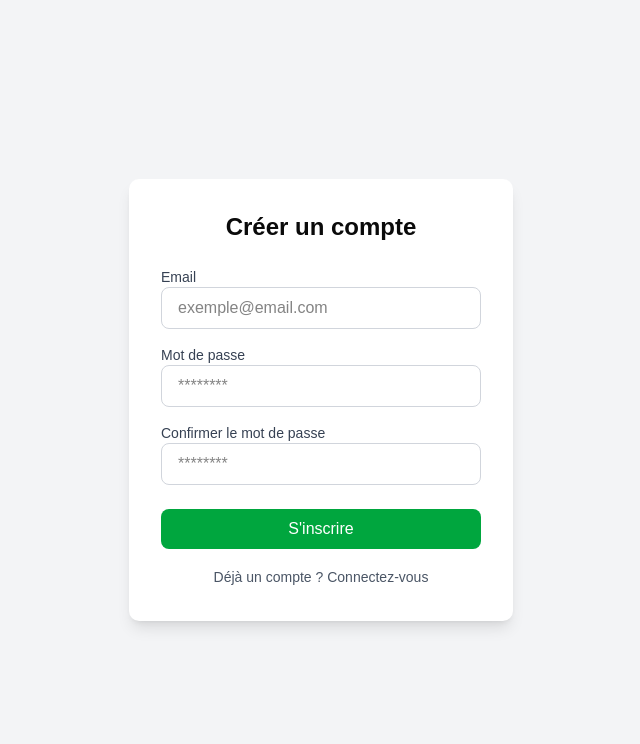
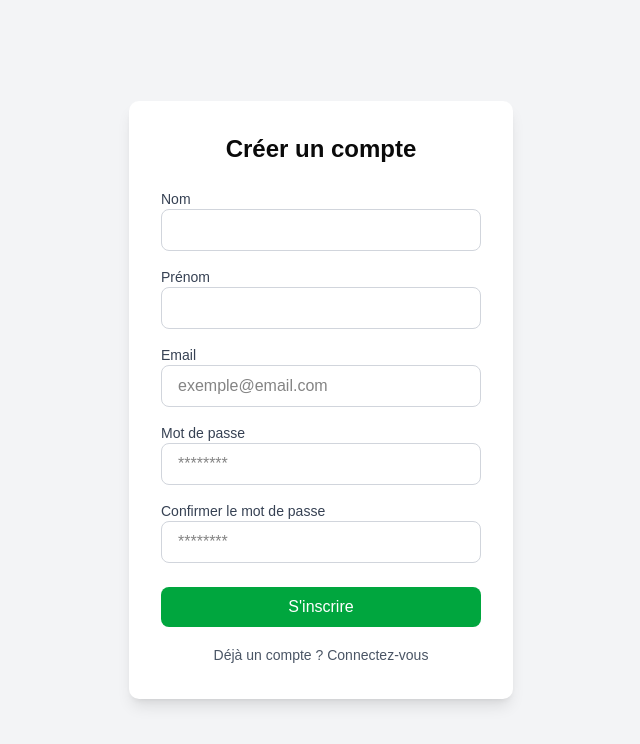
Before and after one commit to Marc-Desir-Bouanga-Niambi/Greni, a Next.js app in the folder grenishop/: page /inscription in a window 1280 px wide. Shown: the top 744 px of the page, without its empty margins (319-959 px from the left). Built offline with nearby package versions, Linux system fonts and the light colour scheme.

Commit message:
Résolution du conflit dans api.ts

```diff
--- a/grenishop/app/inscription/page.tsx
+++ b/grenishop/app/inscription/page.tsx
@@ -1,31 +1,47 @@
-'use client';
+"use client";
 
-import { useState } from 'react';
-import { useRouter } from 'next/navigation';
+import { useRouter } from "next/navigation";
+import { useState } from "react";
 
 export default function Inscription() {
-  const [email, setEmail] = useState('');
-  const [password, setPassword] = useState('');
-  const [confirmPassword, setConfirmPassword] = useState('');
-  const [error, setError] = useState('');
+  const [email, setEmail] = useState("");
+  const [password, setPassword] = useState("");
+  const [confirmPassword, setConfirmPassword] = useState("");
+  const [nom, setNom] = useState("");
+  const [prenom, setPrenom] = useState("");
+  const [motDePasse, setMotDePasse] = useState("");
+  const [error, setError] = useState("");
   const router = useRouter();
 
-  const handleSubmit = (e: React.FormEvent) => {
+  const handleSubmit = async (e: React.FormEvent) => {
     e.preventDefault();
-
-    if (email === '' || password === '' || confirmPassword === '') {
-      setError('Tous les champs sont obligatoires');
-      return;
+    try {
+      const response = await fetch(
+        "https://grenishop-agdfdkhbcpf8erfv.francecentral-01.azurewebsites.net",
+        {
+          method: "POST",
+          headers: {
+            "Content-Type": "application/json",
+          },
+          body: JSON.stringify({
+            nom: nom,
+            prenom: prenom,
+            email: email,
+            motDePasse: motDePasse,
+          }),
+        }
+      );
+      const data = await response.json();
+      if (response.ok) {
+        // Redirection vers la page de connexion
+        router.push("/connexion");
+      } else {
+        // Gérer l'erreur
+        console.error(data.message);
+      }
+    } catch (error) {
+      console.error("Erreur:", error);
     }
-
-    if (password !== confirmPassword) {
-      setError('Les mots de passe ne correspondent pas');
-      return;
-    }
-
-    setError('');
-    alert('Inscription réussie');
-    router.push('/connexion'); // Après inscription, retour à la connexion
   };
 
   return (
@@ -36,13 +52,52 @@ export default function Inscription() {
 
       <div className="flex justify-center items-center h-screen bg-gray-100">
         <div className="bg-white p-8 rounded-lg shadow-lg w-full max-w-sm">
-          <h2 className="text-2xl font-semibold text-center mb-6">Créer un compte</h2>
+          <h2 className="text-2xl font-semibold text-center mb-6">
+            Créer un compte
+          </h2>
 
           {error && <div className="text-red-500 text-sm mb-4">{error}</div>}
 
           <form onSubmit={handleSubmit}>
             <div className="mb-4">
-              <label htmlFor="email" className="block text-sm font-medium text-gray-700">
+              <label
+                htmlFor="nom"
+                className="block text-sm font-medium text-gray-700"
+              >
+                Nom
+              </label>
+              <input
+                id="nom"
+                type="text"
+                value={nom}
+                onChange={(e) => setNom(e.target.value)}
+                className="w-full px-4 py-2 border border-gray-300 rounded-md focus:outline-none focus:ring-2 focus:ring-green-500"
+                required
+              />
+            </div>
+
+            <div className="mb-4">
+              <label
+                htmlFor="prenom"
+                className="block text-sm font-medium text-gray-700"
+              >
+                Prénom
+              </label>
+              <input
+                id="prenom"
+                type="text"
+                value={prenom}
+                onChange={(e) => setPrenom(e.target.value)}
+                className="w-full px-4 py-2 border border-gray-300 rounded-md focus:outline-none focus:ring-2 focus:ring-green-500"
+                required
+              />
+            </div>
+
+            <div className="mb-4">
+              <label
+                htmlFor="email"
+                className="block text-sm font-medium text-gray-700"
+              >
                 Email
               </label>
               <input
@@ -57,7 +112,10 @@ export default function Inscription() {
             </div>
 
             <div className="mb-4">
-              <label htmlFor="password" className="block text-sm font-medium text-gray-700">
+              <label
+                htmlFor="password"
+                className="block text-sm font-medium text-gray-700"
+              >
                 Mot de passe
               </label>
               <input
@@ -72,7 +130,10 @@ export default function Inscription() {
             </div>
 
             <div className="mb-6">
-              <label htmlFor="confirmPassword" className="block text-sm font-medium text-gray-700">
+              <label
+                htmlFor="confirmPassword"
+                className="block text-sm font-medium text-gray-700"
+              >
                 Confirmer le mot de passe
               </label>
               <input
@@ -95,7 +156,10 @@ export default function Inscription() {
           </form>
 
           <div className="mt-4 text-center">
-            <a href="/connexion" className="text-sm text-gray-600 hover:text-gray-500">
+            <a
+              href="/connexion"
+              className="text-sm text-gray-600 hover:text-gray-500"
+            >
               Déjà un compte ? Connectez-vous
             </a>
           </div>
--- a/grenishop/app/lib/services/api.ts
+++ b/grenishop/app/lib/services/api.ts
@@ -1,4 +1,6 @@
-const API_URL = process.env.NEXT_PUBLIC_API_URL || "http://localhost:5000";
+const API_URL =
+  process.env.NEXT_PUBLIC_API_URL ||
+  "https://grenishop-agdfdkhbcpf8erfv.francecentral-01.azurewebsites.net";
 
 // Types
 export interface Entreprise {
--- a/grenishop/package.json
+++ b/grenishop/package.json
@@ -33,6 +33,7 @@
     "eslint": "^9",
     "eslint-config-next": "15.2.1",
     "tailwindcss": "^4",
-    "tw-animate-css": "^1.2.8"
+    "tw-animate-css": "^1.2.8",
+    "typescript": "5.8.3"
   }
 }
```
Also changed, not shown: 1 other file (tests, documents, lock files or other folders).
